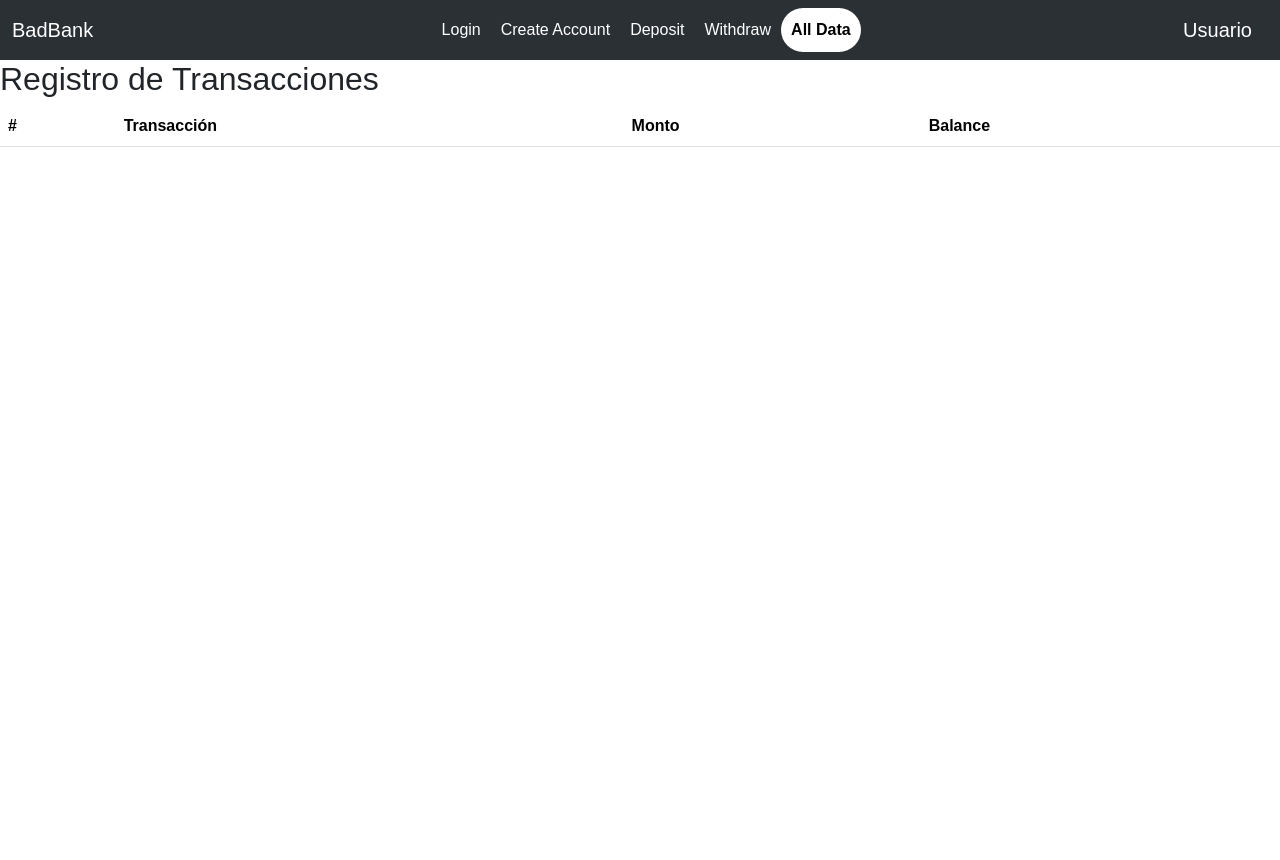
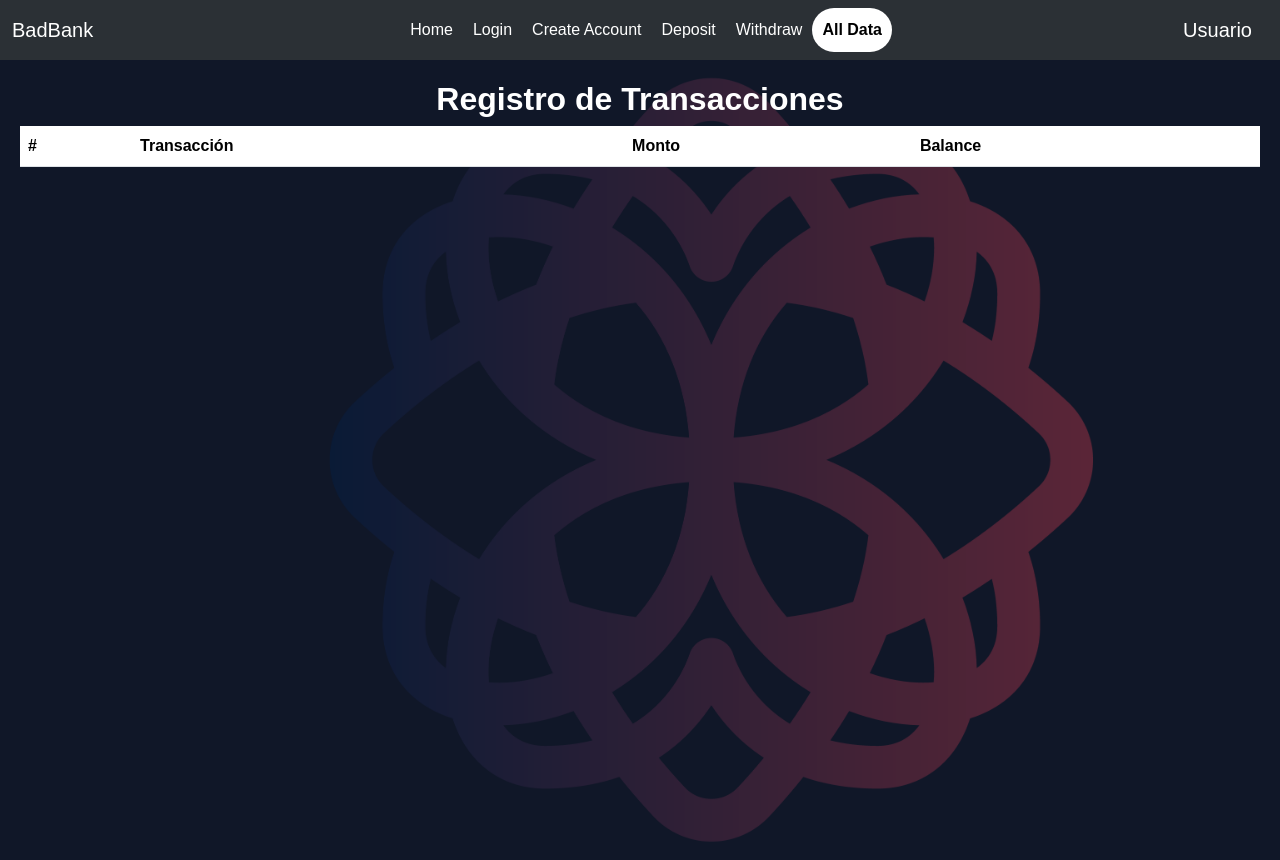
Before and after one commit to Davidfvillamil/BadBank_portafolio_week_2, a React (Vite) app: page /alldata in a window 1280 px wide. Before the commit the page ends 800 px from the top, so only its background shows below. Built offline with nearby package versions, Linux system fonts and the light colour scheme.

Commit message:
estilizar deposit, withdraw y la tabla de transacciones y adicionalmente se le agrego la funcionalidad de que se tiene que crear una cuenta antes de hacer login. Si no se hace login correctamente los mensajes de alerta salen a flote

```diff
--- a/src/App.jsx
+++ b/src/App.jsx
@@ -32,6 +32,9 @@ function App() {
     setTransactions([...transctions,transaction])
   }
 
+  const [usuarios, setUsuarios] = useState([])
+  const [usuarioActivo, setUsuarioActivo] = useState('')
+
   return (
     <FormContext.Provider value={''}>
 
@@ -39,10 +42,11 @@ function App() {
         <Navbar/>
           <Routes>
             <Route path='/' element = {<Home></Home>}/>
-            <Route path='/login' element = {<Login></Login>}/>
-            <Route path='/createaccount' element = {<Createaccount></Createaccount>}></Route>
+            <Route path='/home' element = {<Home></Home>}/>
+            <Route path='/login' element = {<Login usuarios = {usuarios} setUsuarios = {setUsuarios}usuarioActivo = {usuarioActivo} setUsuarioActivo = {setUsuarioActivo}></Login>}/>
+            <Route path='/createaccount' element = {<Createaccount usuarios = {usuarios} setUsuarios = {setUsuarios}></Createaccount>}></Route>
             <Route path='/balance' element = {<Balance></Balance>}></Route>
-            <Route path='/deposit' element = {<Deposit balance ={balance} setBalance={setBalance} transactions = {transctions} setTransactions = {setTransactions} addTrasaction ={handletransaction}></Deposit>}></Route>
+            <Route path='/deposit' element = {<Deposit balance ={balance} setBalance={setBalance} transactions = {transctions} setTransactions = {setTransactions} addTrasaction ={handletransaction} usuarios = {usuarios} setUsuarios = {setUsuarios}></Deposit>}></Route>
             <Route path='/withdraw' element = {<Withdraw balance ={balance} setBalance={setBalance}addTrasaction ={handletransaction}></Withdraw>}></Route>
             <Route path='/alldata' element = {<Alldata balance ={balance} setBalance={setBalance} transactions = {transctions} setTransactions = {setTransactions} addTrasacition ={handletransaction}></Alldata>}></Route>
           </Routes>
--- a/src/Styles/Deposit.css
+++ b/src/Styles/Deposit.css
@@ -4,5 +4,28 @@
     display: flex;
     justify-content: center;
     align-items: center;
+    background-image: url('../images/background_deposit.png');
+    background-size: cover;
+    max-width: auto;
+    max-height: auto;
+}
+
+.contenedor-balance{
+    display: flex;
+    align-items: center;
+    justify-content: space-between;
+}
+
+.mensaje-de-aprovado{
+    color: green;
+    margin-top: 20px;
+}
+
+.contenedor-deposit{
+    background-color: #06244c;
+}
+
+.form{
+    border: solid 1px grey;
 
 }
--- /dev/null
+++ b/src/Styles/alldata.css
@@ -0,0 +1,30 @@
+.contenedor-tabla-externo{
+    display: flex;
+    flex-direction: column;
+    width: 100vw;
+    height: 100vh;
+    background-image: url('../images/background_deposit.png');
+    background-size: cover;
+
+}
+
+.contenedor-tabla-externo h2{
+   align-self: center;
+   color: white;
+   font-weight: bold;
+}
+
+.contenedor-tabla-interno{
+    display: flex;
+    flex-direction: column;
+    padding: 20px;
+    border-radius: 8px;
+
+}
+
+.tabla{
+    backdrop-filter: blur(4px) !important; /* Ajusta el valor según lo desees */
+    background-color: rgba(255, 255, 255, 0.5) !important; /* Ajusta la transparencia según lo desees */
+    padding: 20px;
+    border-radius: 10px;
+}
--- a/src/components/Alldata.jsx
+++ b/src/components/Alldata.jsx
@@ -1,10 +1,12 @@
 import React from "react";
+import '../Styles/alldata.css'
 
 const Alldata = ({transactions}) => {
     return (
-        <div className="contenedor-tabla">
+        <div className="contenedor-tabla-externo">
+            <div className="contenedor-tabla-interno">
                 <h2>Registro de Transacciones</h2>
-            <table className="table">
+                <table className="table tabla">
                     <thead>
                     <tr>
                         <th scope="col">#</th>
@@ -25,6 +27,7 @@ const Alldata = ({transactions}) => {
                     </tbody>
                 </table>
             </div>
+        </div>
     )
 }
 
--- a/src/components/Createaccount.jsx
+++ b/src/components/Createaccount.jsx
@@ -3,7 +3,7 @@ import { FormCard, FormContext } from "../context.jsx/context"
 import '../Styles/createAccount.css'
 
 
-const Createaccount = () => {
+const Createaccount = ({usuarios,setUsuarios}) => {
 
 
     const [show,setShow] = React.useState(true)
@@ -38,7 +38,8 @@ const Createaccount = () => {
         if(!validate(name,'name')) return
         if(!validate(email,'email')) return
         if(!validate(password,'password')) return
-
+        usuarios.push({name,email,password})
+        console.log(usuarios)
         setShow(false)
     }
 
--- a/src/components/Deposit.jsx
+++ b/src/components/Deposit.jsx
@@ -7,7 +7,7 @@ import { FormCard } from "../context.jsx/context";
 //Contextos
 
 
-const Deposit = ({balance,setBalance,addTrasaction}) => {
+const Deposit = ({balance,setBalance,addTrasaction,usuarios}) => {
 
     const [depositAmount, setDepositAmount] = useState(0)
     const [Status, setStatus] = useState(false)
@@ -34,26 +34,36 @@ const Deposit = ({balance,setBalance,addTrasaction}) => {
         }
     }
 
+
+
     return (
 
             <div className="contenedor-deposit">
                 <FormCard
                     bgcolor = 'primary'
                     header = 'Deposit'
+
                     body = {
                         <>
                             <div>
+                                <h1>
+                                    David Villamil
+                                </h1> <br />
+                                <div className="contenedor-balance">
+                                    <h6>Tu balance</h6>
+                                    <h3>US $ {balance}</h3>
+                                </div>
+                                <h3>Deposit</h3>
+                                <h6>Escoge una suma</h6>
                                 <input type="number" value={depositAmount} onChange={handleDeposit} placeholder="ingrese un valor"/>
-                                <button onClick={handleClick} disabled ={!depositAmount}>Deposit</button>
+                                <button className = 'btn boton-deposit'onClick={handleClick} disabled ={!depositAmount} style={{backgroundColor: '#dd3f51 ', color: 'white', marginTop: '10px'}}>Deposit</button>
                             </div>
                             {Status && (
                                 <>
-                                <h5>{mensaje}</h5>
+                                <h5 className="mensaje-de-aprovado">{mensaje}</h5>
                                 </>
                             )}
-                            <div>
-                                Tu balance es de: $ {balance}
-                            </div>
+
                         </>
                     }
                 >
--- a/src/components/Login.jsx
+++ b/src/components/Login.jsx
@@ -5,7 +5,7 @@ import { NavLink } from "react-router-dom";
 import '../Styles/login.css'
 
 
-const Login = () => {
+const Login = ({usuarios}) => {
 
     const [show,setShow] = React.useState(true)
     const [status, setStatus] = React.useState('')
@@ -28,10 +28,27 @@ const Login = () => {
     }
 
     function handleLogin () {
-        console.log(name,password)
+
+
         if(!validate(name,'name')) return
         if(!validate(password,'password')) return
-        setShow(false)
+
+
+        const usuarioExistente = usuarios.find(usuario => usuario.name === name);
+        const passwordExistente = usuarios.find(usuario => usuario.password === password)
+
+        if (!usuarioExistente) {
+            setErrorName('El usuario no existe');
+            setTimeout(() => setErrorName(''),3000)
+        } else if(!passwordExistente) {
+            setErrorName('Nombre de usuario o password incorrectos');
+            setTimeout(() => setErrorName(''),3000)
+        }else{
+
+            setErrorName(''); // Resetear el mensaje de error si el usuario es válido
+            setShow(false);
+        }
+        console.log(usuarios)
     }
 
     function handleNameChange(e){
--- a/src/components/Navbar.jsx
+++ b/src/components/Navbar.jsx
@@ -9,22 +9,7 @@ import { Popup } from "../popups/Loginpopup";
 
 const Navbar = () => {
 
-    /*
-    const [showPopup, setShowPopup] = useState(false);
-    const [popupMessage, setPopupMessage] = useState('');
 
-    const handleMouseOver = (message) => {
-        setTimeout(() => {
-          setShowPopup(true);
-          setPopupMessage(message)
-        }, 3000);
-
-    }
-
-    const handMouseOut = () => {
-        setShowPopup(false)
-    }
-    */
 
     return (
         <>
@@ -42,6 +27,9 @@ const Navbar = () => {
                     <div className="collapse navbar-collapse" id="navbarNavAltMarkup">
                         <div className="navbar-nav">
 
+                            <NavLink to={'/home'} className="NavLink-navbar">
+                                <div className="nav-NavLink" aria-current="page">Home</div>
+                            </NavLink>
 
                             <NavLink to={'/login'} className="NavLink-navbar">
                                 <div className="nav-NavLink" aria-current="page">Login</div>
--- a/src/components/withdraw.jsx
+++ b/src/components/withdraw.jsx
@@ -49,15 +49,22 @@ const Withdraw = ({balance,setBalance,addTrasaction}) => {
                     body = {
                         <>
                             <div>
+                                <h1>David Villamil</h1> <br />
+                                <div className="contenedor-balance">
+                                    <h6>Tu balance</h6>
+                                    <h3>US $ {balance}</h3>
+                                </div>
+                                <h3>Withdraw</h3>
+                                <h6>Escoge una suma</h6>
+
                                 <input type="number" value={withdrawAmount} onChange={handleDeposit}/>
-                                <button onClick={handleClick} disabled = {!withdrawAmount}>Withdraw</button>
+                                <button className = 'btn'onClick={handleClick} disabled = {!withdrawAmount}style={{backgroundColor: '#dd3f51 ', color: 'white', marginTop: '10px'}}>Withdraw</button>
+
                             </div>
                             {Status && (
                                 <h5>{mensaje}</h5>
                             )}
-                            <div>
-                                Tu balance es de: $ {balance}
-                            </div>
+
                         </>
                     }
                 >
```
Also changed, not shown: src/Styles/withdraw.css (added), src/images/background_deposit.png (added). Lines whose indentation alone changed are shown as unchanged.
